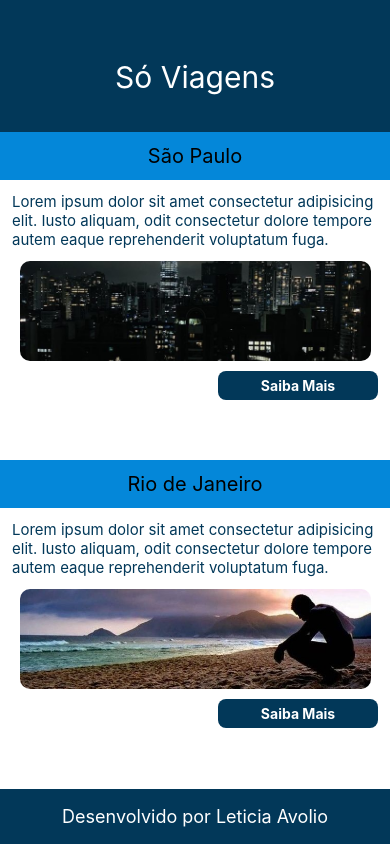
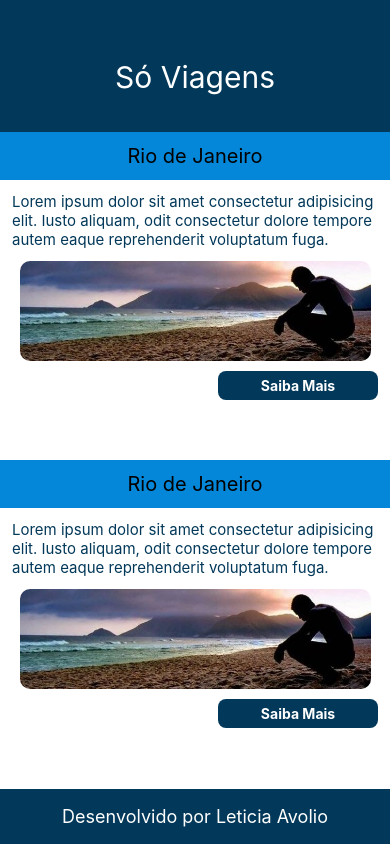
Before and after one commit to leticiaavolio/PrjHelloWorldReact, a React Native app: screen / in a window 390 px wide. Built offline with nearby package versions, Linux system fonts and the light colour scheme.

Commit message:
Criação dos componentes Button, Footer,Header e Post (sem parametros)

```diff
--- a/App.tsx
+++ b/App.tsx
@@ -1,5 +1,9 @@
 import { StatusBar } from 'expo-status-bar';
 import { StyleSheet, Text, View, TouchableOpacity, Image } from 'react-native';
+import Header from './components/Header/Header';
+import Footer from './components/Footer/Footer';
+import Post from './components/Post/Post';
+
 export default function App() {
   return (
     //<></> fragment
@@ -7,31 +11,14 @@ export default function App() {
 
       <StatusBar style="auto" />
 
-      <View style={styles.header}>
-        <Text style={styles.headerText}>Só Viagens</Text>
-      </View>
+      {/* Aqui era pra ser o header */}
+      <Header/>
 
-      <View style={styles.post}>
-      <Text style={styles.headerPost}>São Paulo</Text>
-      <Text style={styles.textPost}>Lorem ipsum dolor sit amet consectetur adipisicing elit. Iusto aliquam, odit consectetur dolore tempore autem eaque reprehenderit voluptatum fuga.</Text>
-      <Image source={require('./assets/sp.jpg')} style={styles.image} />
-      <TouchableOpacity style={styles.button}>
-        <Text style={styles.buttonText}>Saiba Mais</Text>
-      </TouchableOpacity>
-      </View>
+      <Post />
+      <Post />
 
-      <View style={styles.post}>
-      <Text style={styles.headerPost}>Rio de Janeiro</Text>
-      <Text style={styles.textPost}>Lorem ipsum dolor sit amet consectetur adipisicing elit. Iusto aliquam, odit consectetur dolore tempore autem eaque reprehenderit voluptatum fuga.</Text>
-      <Image source={require('./assets/rj.jpg')} style={styles.image} />
-      <TouchableOpacity style={styles.button}>
-        <Text style={styles.buttonText}>Saiba Mais</Text>
-      </TouchableOpacity>
-      </View>
 
-      <View style={styles.footer}>
-        <Text style={styles.footerText}>Desenvolvido por Leticia Avolio</Text>
-      </View>
+      <Footer />
 
     </View>
   );
@@ -44,63 +31,4 @@ const styles = StyleSheet.create({
     alignItems: 'center',
     justifyContent: 'center',
   },
-  header:{
-    width: '100%',
-    flex:0.5,
-    backgroundColor:'#023859',
-    justifyContent:'center',
-    alignItems:'center',
-    paddingTop:22,
-  },
-  headerText:{
-    color:'#fff',
-    fontSize:30,
-  },
-  post:{
-    flex:1.5,
-    width:'100%',
-  },
-  headerPost:{
-    color: '#000',
-    fontSize:20,
-    textAlign:'center',
-    backgroundColor:'#0487D9',
-    paddingVertical:12,
-  },
-  textPost:{
-    color: '#023859',
-    fontSize:15,
-    padding:12,
-  },
-  button:{
-    width:160,
-    borderRadius:8,
-    padding: 6,
-    backgroundColor:'#023859',
-    alignSelf:'flex-end',
-    marginHorizontal:12,
-  },
-  buttonText:{
-    color:'#fff',
-    textAlign:'center',
-    fontWeight:'bold',
-  },
-  footer:{
-    width: '100%',
-    flex:0.25,
-    backgroundColor:'#023859',
-    justifyContent:'center',
-    alignItems:'center',
-  },
-  footerText:{
-    color:'#fff',
-    fontSize:18,
-  },
-  image:{
-    width: '90%',
-    height: 100,
-    borderRadius: 10,
-    marginBottom: 10,
-    alignSelf:'center',
-  },
 });
--- /dev/null
+++ b/components/Button/Button.tsx
@@ -0,0 +1,25 @@
+import { StyleSheet, Text, TouchableOpacity} from 'react-native';
+
+export default function Button() {
+  return (
+    <TouchableOpacity style={styles.button}>
+        <Text style={styles.buttonText}>Saiba Mais</Text>
+    </TouchableOpacity>
+);
+}
+
+const styles = StyleSheet.create({
+    button:{
+        width:160,
+        borderRadius:8,
+        padding: 6,
+        backgroundColor:'#023859',
+        alignSelf:'flex-end',
+        marginHorizontal:12,
+      },
+      buttonText:{
+        color:'#fff',
+        textAlign:'center',
+        fontWeight:'bold',
+      },
+})
--- /dev/null
+++ b/components/Footer/Footer.tsx
@@ -0,0 +1,22 @@
+import { StyleSheet, Text, View} from 'react-native';
+export default function Footer() {
+  return (
+    <View style={styles.footer}>
+        <Text style={styles.footerText}>Desenvolvido por Leticia Avolio</Text>
+    </View>
+);
+}
+
+const styles = StyleSheet.create({
+    footer:{
+        width: '100%',
+        flex:0.25,
+        backgroundColor:'#023859',
+        justifyContent:'center',
+        alignItems:'center',
+      },
+      footerText:{
+        color:'#fff',
+        fontSize:18,
+      },
+})
--- /dev/null
+++ b/components/Header/Header.tsx
@@ -0,0 +1,23 @@
+import { StyleSheet, Text, View} from 'react-native';
+export default function Header() {
+  return (
+    <View style={styles.header}>
+        <Text style={styles.headerText}>Só Viagens</Text>
+    </View>
+);
+}
+
+const styles = StyleSheet.create({
+    header:{
+        width: '100%',
+        flex:0.5,
+        backgroundColor:'#023859',
+        justifyContent:'center',
+        alignItems:'center',
+        paddingTop:22,
+      },
+      headerText:{
+        color:'#fff',
+        fontSize:30,
+      },
+})
--- /dev/null
+++ b/components/Post/Post.tsx
@@ -0,0 +1,40 @@
+import { StyleSheet, Text, View, Image} from 'react-native';
+import Button from '../Button/Button';
+
+export default function Post() {
+  return (
+    <View style={styles.post}>
+        <Text style={styles.headerPost}>Rio de Janeiro</Text>
+        <Text style={styles.textPost}>Lorem ipsum dolor sit amet consectetur adipisicing elit. Iusto aliquam, odit consectetur dolore tempore autem eaque reprehenderit voluptatum fuga.</Text>
+        <Image source={require('../../assets/rj.jpg')} style={styles.image} />
+        <Button />
+    </View>
+);
+}
+
+const styles = StyleSheet.create({
+    post:{
+        flex:1.5,
+        width:'100%',
+      },
+      headerPost:{
+        color: '#000',
+        fontSize:20,
+        textAlign:'center',
+        backgroundColor:'#0487D9',
+        paddingVertical:12,
+      },
+      textPost:{
+        color: '#023859',
+        fontSize:15,
+        padding:12,
+      },
+
+      image:{
+        width: '90%',
+        height: 100,
+        borderRadius: 10,
+        marginBottom: 10,
+        alignSelf:'center',
+      },
+})
```
Also changed, not shown: App.txt (added).
